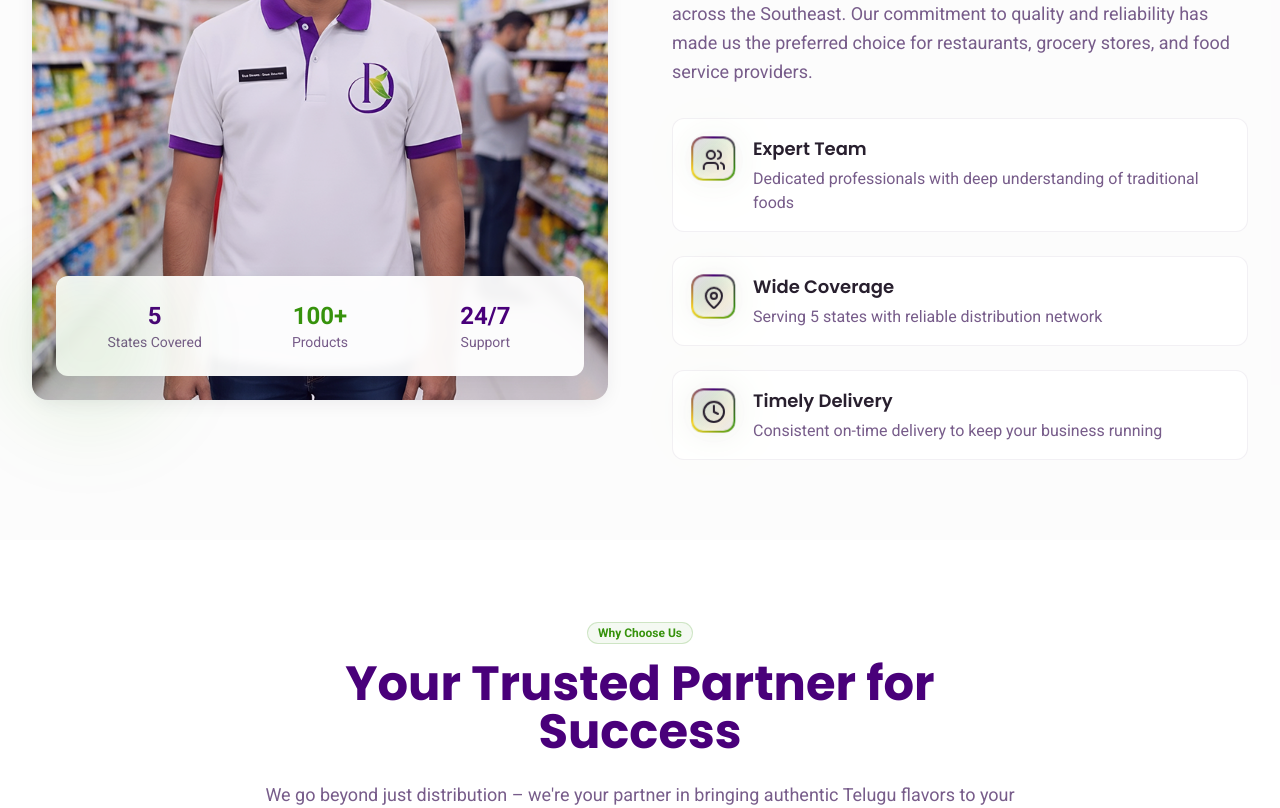
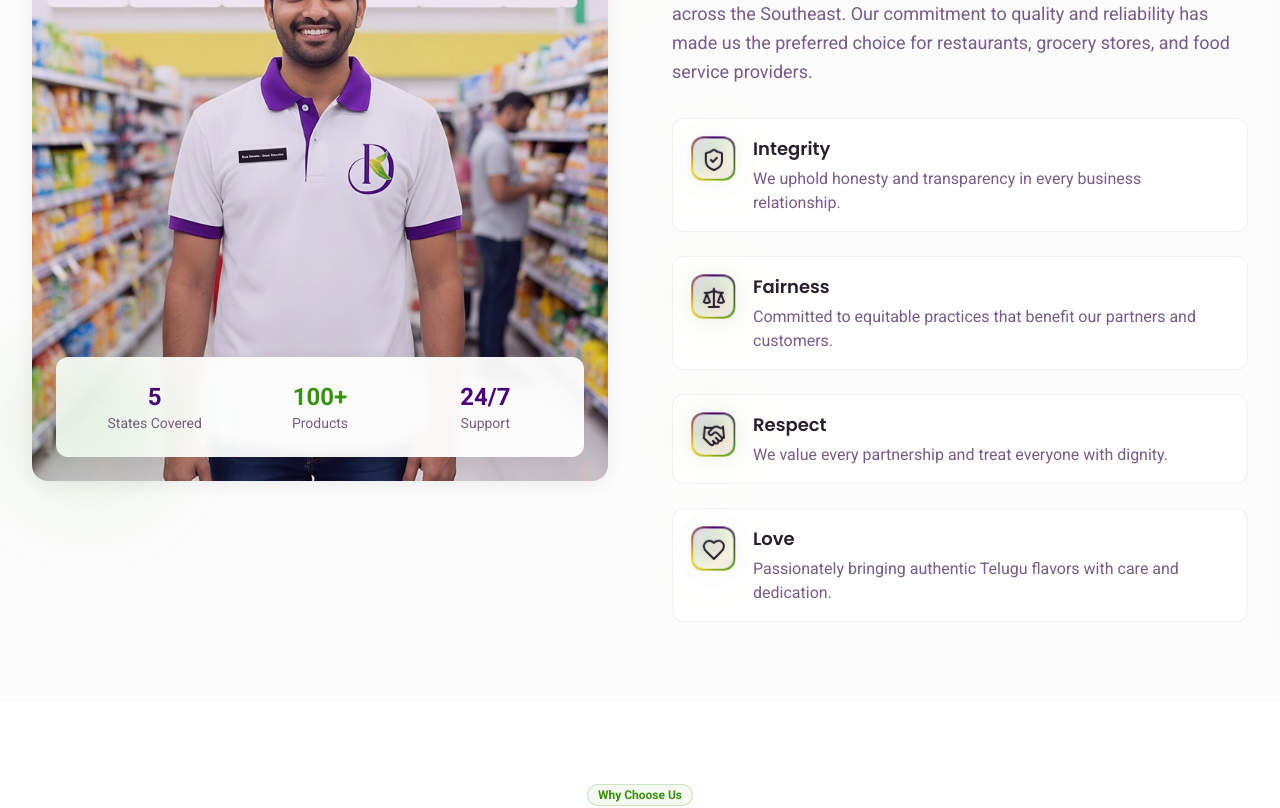
Before and after one commit to DT7Solutions/dharma-foods-usa, a React (Vite) app: page / in a window 1280 px wide. Shown: the part 1140-1948 px from the top of the page. Built offline with nearby package versions, Linux system fonts and the light colour scheme; the HTML template or start-up script is replaced by a standard one.

Commit message:
update latest chnages

```diff
--- a/src/components/About.tsx
+++ b/src/components/About.tsx
@@ -1,26 +1,32 @@
 import React from 'react';
 import { Badge } from '@/components/ui/badge';
-import { CheckCircle, Users, MapPin, Clock } from 'lucide-react';
+import { ShieldCheck, Scale, Handshake, Heart } from 'lucide-react';
 import aboutImage from '@/assets/about-us-team.png';
 
 export const About: React.FC = () => {
   const highlights = [
   {
-      icon: Users,
-      title: "Expert Team",
-      description: "Dedicated professionals with deep understanding of traditional foods"
+    icon: ShieldCheck,
+    title: "Integrity",
+    description: "We uphold honesty and transparency in every business relationship."
   },
   {
-      icon: MapPin,
-      title: "Wide Coverage",
-      description: "Serving 5 states with reliable distribution network"
+    icon: Scale,
+    title: "Fairness",
+    description: "Committed to equitable practices that benefit our partners and customers."
   },
   {
-      icon: Clock,
-      title: "Timely Delivery",
-      description: "Consistent on-time delivery to keep your business running"
+    icon: Handshake,
+    title: "Respect",
+    description: "We value every partnership and treat everyone with dignity."
+  },
+  {
+    icon: Heart,
+    title: "Love",
+    description: "Passionately bringing authentic Telugu flavors with care and dedication."
   }
 ];
+
 
 
   return (
--- a/src/components/ServiceAreas.tsx
+++ b/src/components/ServiceAreas.tsx
@@ -74,7 +74,7 @@ export const ServiceAreas: React.FC = () => {
             Service Coverage
           </Badge>
            <h2 className="text-3xl md:text-4xl lg:text-5xl font-heading font-bold text-primary mb-6">
-              Serving 5 States <span className="text-secondary">Across the Southeast</span>
+              Serving 5 States <span className="text-secondary">Across the USA</span>
             </h2>
           {/* <h2 className="text-3xl md:text-4xl lg:text-5xl font-heading font-bold bg-gradient-states  text-transparent mb-6">
             Serving 5 States Across the Southeast
```
Lines whose indentation alone changed are shown as unchanged.
